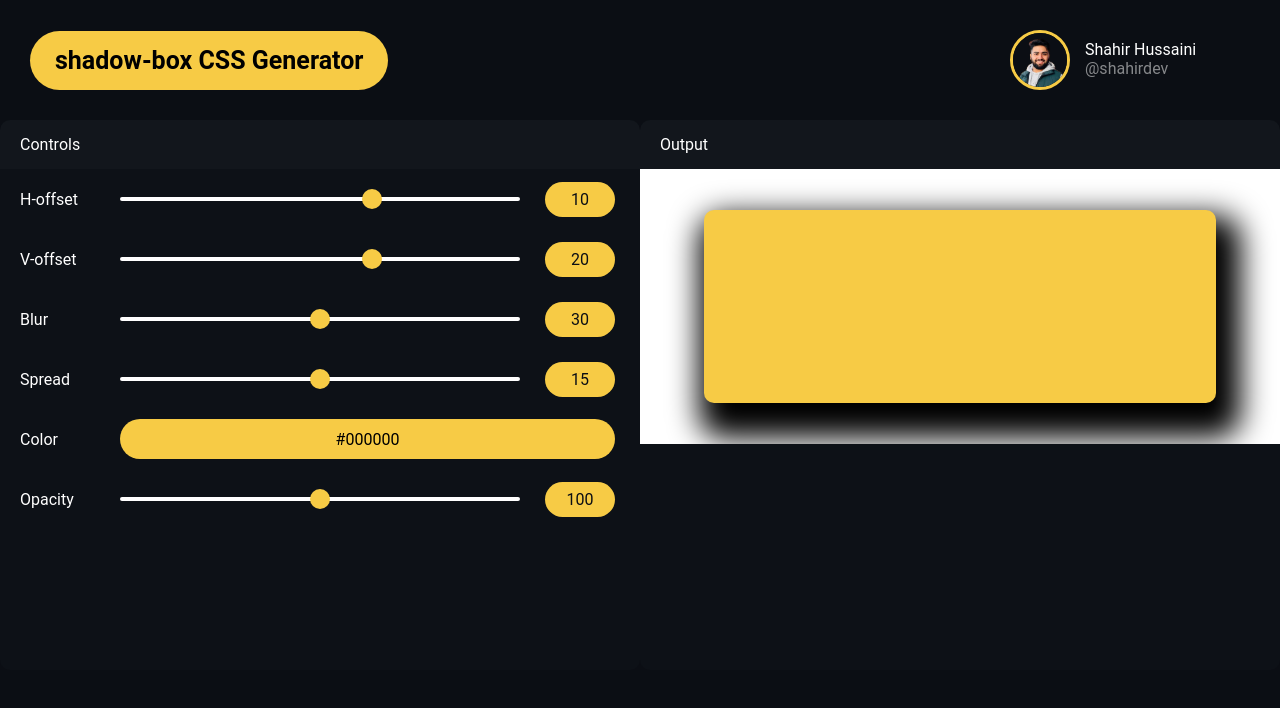
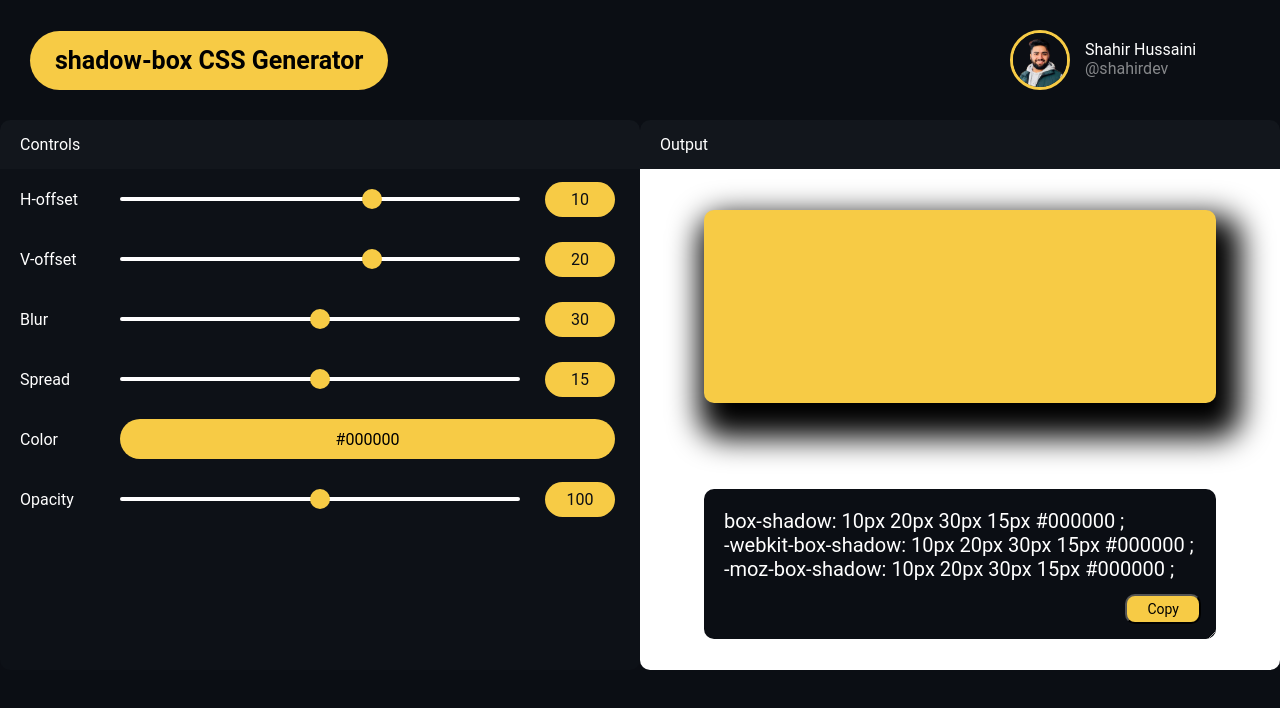
Before and after one commit to ShahirHossaini/css-shadow-generator, a React (Create React App) app: page / in a window 1280 px wide. Shown: the top 708 px of the page. Built offline with nearby package versions, Linux system fonts and the light colour scheme.

Commit message:
HandleCopy method added

```diff
--- a/src/App.css
+++ b/src/App.css
@@ -236,18 +236,18 @@ body {
 
 .main-frame-output {
   height: 100%;
+
+  background: var(--white);
+
+  overflow: hidden;
 }
 
 .box-container {
   height: 50%;
   width: 100%;
 
-  background: var(--white);
-
   display: grid;
   place-items: center;
-
-  overflow: hidden;
 }
 
 .box-container .box {
@@ -258,3 +258,63 @@ body {
 
   border-radius: 10px;
 }
+
+.code-container {
+  height: 240px;
+
+  display: grid;
+  place-items: center;
+}
+
+.code-container .code {
+  width: 80%;
+  height: 150px;
+
+  overflow: hidden;
+
+  border-radius: 10px;
+
+  position: relative;
+}
+
+.code-container .code textarea {
+  height: 150px;
+  width: 100%;
+
+  outline: none;
+
+  border: none;
+
+  background: var(--black);
+
+  color: var(--white);
+
+  font-size: 20px;
+
+  padding: 20px;
+}
+
+.code-container .code button {
+  position: absolute;
+
+  bottom: 0;
+  right: 0;
+
+  margin: 15px;
+
+  outline: none;
+
+  background: var(--primary-color);
+
+  font-size: 14px;
+
+  padding: 5px 20px;
+
+  border-radius: 10px;
+
+  cursor: pointer;
+}
+
+.code-container .code button:active {
+  opacity: 0.9;
+}
--- a/src/components/Output.jsx
+++ b/src/components/Output.jsx
@@ -1,8 +1,8 @@
 import React from "react";
+import OutputBox from "./OutputBox";
+import OutputCode from "./OutputCode";
 
-const Output = ({ code }) => {
-  const cssStyle = `${code?.HOffSet}px ${code?.VOffSet}px ${code?.Blur}px ${code?.Spread}px ${code?.Color} `;
-
+const Output = (props) => {
   return (
     <aside className="output">
       <div className="main-frame">
@@ -10,10 +10,8 @@ const Output = ({ code }) => {
           <p>Output</p>
         </div>
         <div className="main-frame-output">
-          <div className="box-container">
-            <div className="box" style={{ boxShadow: cssStyle }}></div>
-          </div>
-          <div className="code-container"></div>
+          <OutputBox {...props} />
+          <OutputCode {...props} />
         </div>
       </div>
     </aside>
--- /dev/null
+++ b/src/components/OutputBox.jsx
@@ -0,0 +1,12 @@
+import React from "react";
+
+const OutputBox = ({ code }) => {
+  const cssStyle = `${code?.HOffSet}px ${code?.VOffSet}px ${code?.Blur}px ${code?.Spread}px ${code?.Color} `;
+  return (
+    <div className="box-container">
+      <div className="box" style={{ boxShadow: cssStyle }}></div>
+    </div>
+  );
+};
+
+export default OutputBox;
--- /dev/null
+++ b/src/components/OutputCode.jsx
@@ -0,0 +1,24 @@
+import React from "react";
+
+const OutputCode = ({ code }) => {
+  const cssStyle = `${code?.HOffSet}px ${code?.VOffSet}px ${code?.Blur}px ${code?.Spread}px ${code?.Color} `;
+
+  let OutPut = `box-shadow: ${cssStyle}; \n-webkit-box-shadow: ${cssStyle}; \n-moz-box-shadow: ${cssStyle};
+  `;
+
+  const handleCopy = () => {
+    // Copy the text inside the text field
+    navigator.clipboard.writeText(OutPut);
+  };
+
+  return (
+    <div className="code-container">
+      <div className="code">
+        <textarea value={OutPut} readOnly></textarea>
+        <button onClick={handleCopy}>Copy</button>
+      </div>
+    </div>
+  );
+};
+
+export default OutputCode;
```
